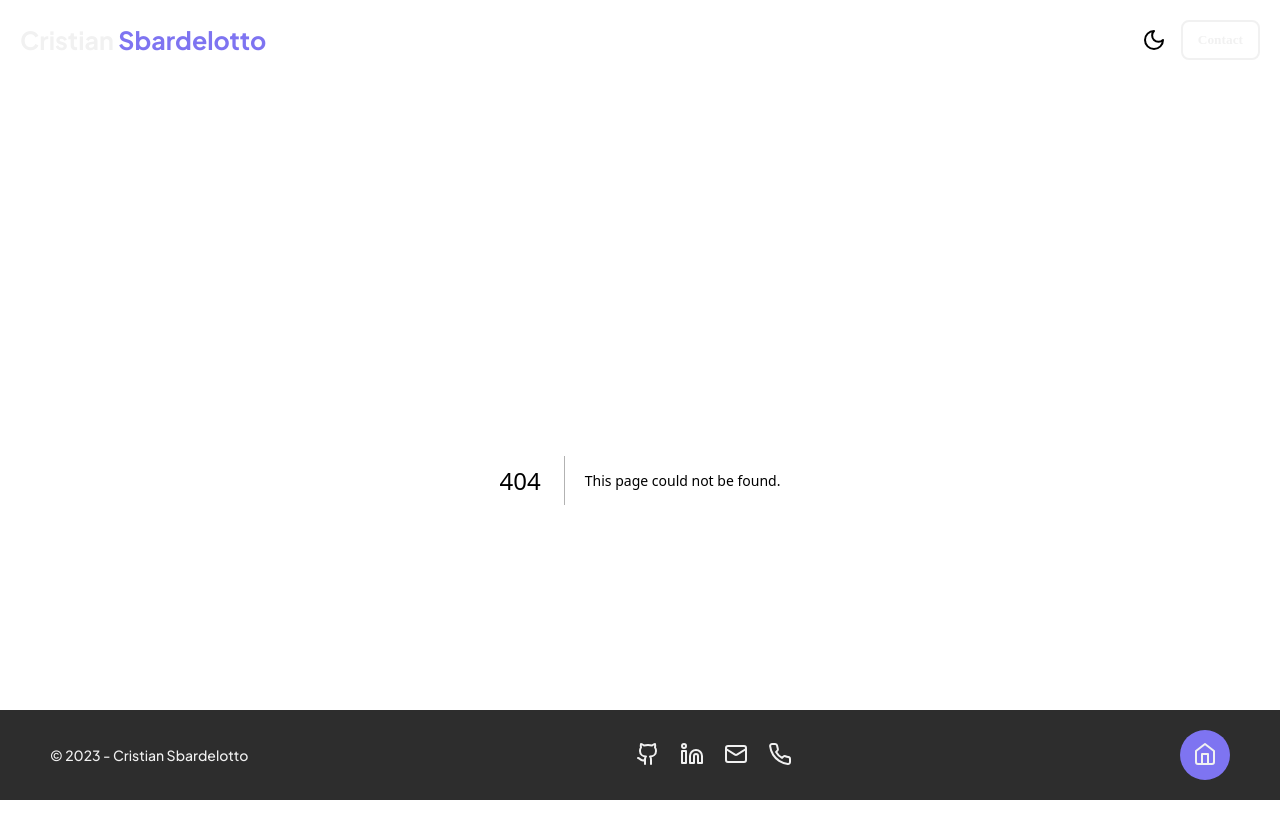
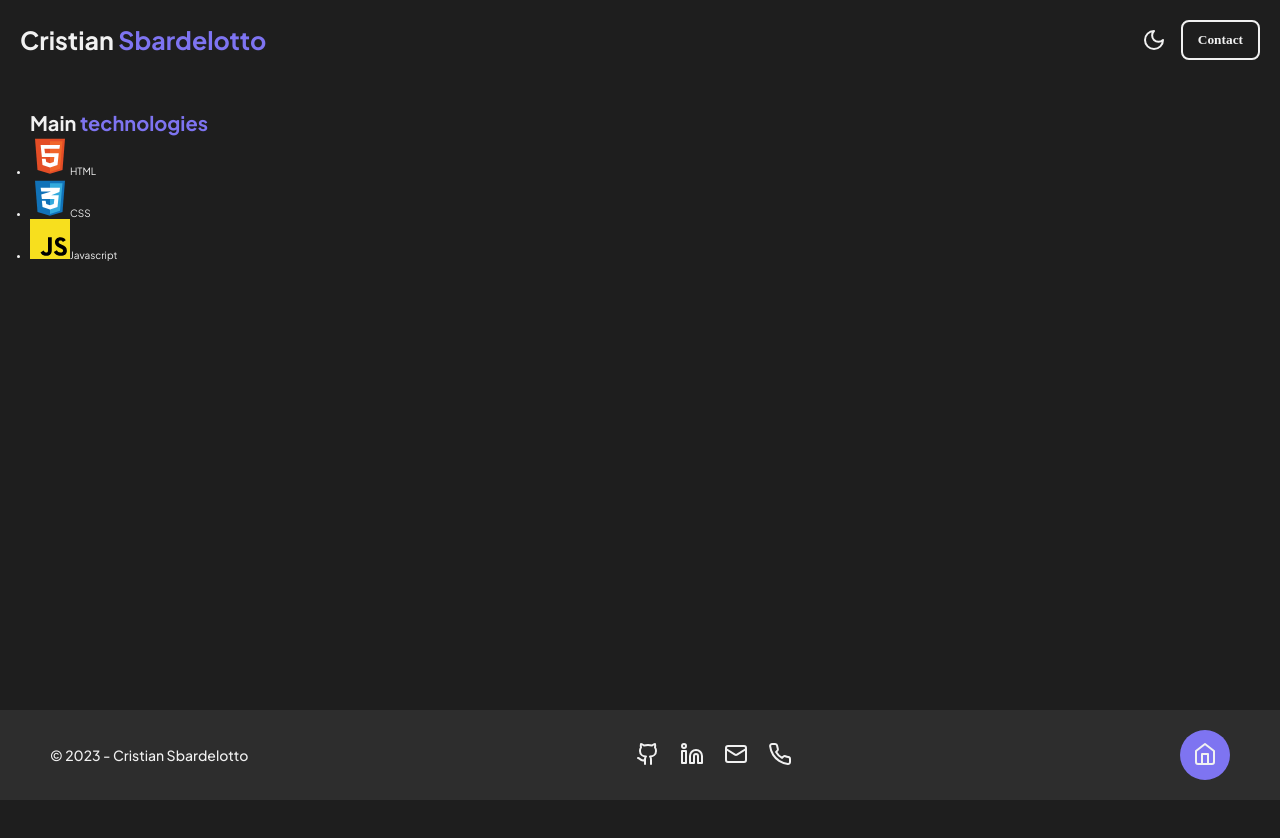
Before and after one commit to cristian-sbardelotto/portfolio, a Next.js app: page /skills in a window 1280 px wide. Before the commit this address had no page. Shown: the top 838 px of the page. After the commit the page ends 800 px from the top, so only its background shows below. Built offline with nearby package versions, Linux system fonts and the light colour scheme.

Commit message:
✨ feat(skills): implementing the page

```diff
--- /dev/null
+++ b/src/app/skills/page.tsx
@@ -0,0 +1,53 @@
+'use client';
+
+import Image from 'next/image';
+
+import html from 'public/assets/html.svg';
+import css from 'public/assets/css.svg';
+import javascript from 'public/assets/javascript.svg';
+import * as S from './styles';
+
+export default function Skills() {
+  return (
+    <S.Container>
+      <div>
+        <S.StyledTitle>
+          Main <span>technologies</span>
+        </S.StyledTitle>
+
+        <ul>
+          <li>
+            <Image
+              src={html}
+              alt=''
+              width={40}
+              height={40}
+            />
+
+            <span>HTML</span>
+          </li>
+          <li>
+            <Image
+              src={css}
+              alt=''
+              width={40}
+              height={40}
+            />
+
+            <span>CSS</span>
+          </li>
+          <li>
+            <Image
+              src={javascript}
+              alt=''
+              width={40}
+              height={40}
+            />
+
+            <span>Javascript</span>
+          </li>
+        </ul>
+      </div>
+    </S.Container>
+  );
+}
--- /dev/null
+++ b/src/app/skills/styles.ts
@@ -0,0 +1,16 @@
+import { Title } from '@/styles/utils';
+import styled from 'styled-components';
+
+export const Container = styled.main`
+  padding: 0 3rem;
+
+  > div h3 {
+    font-size: 2rem;
+  }
+`;
+
+export const StyledTitle = styled.h3`
+  ${Title};
+  margin-top: 3rem;
+  font-size: 2.8rem;
+`;
```
